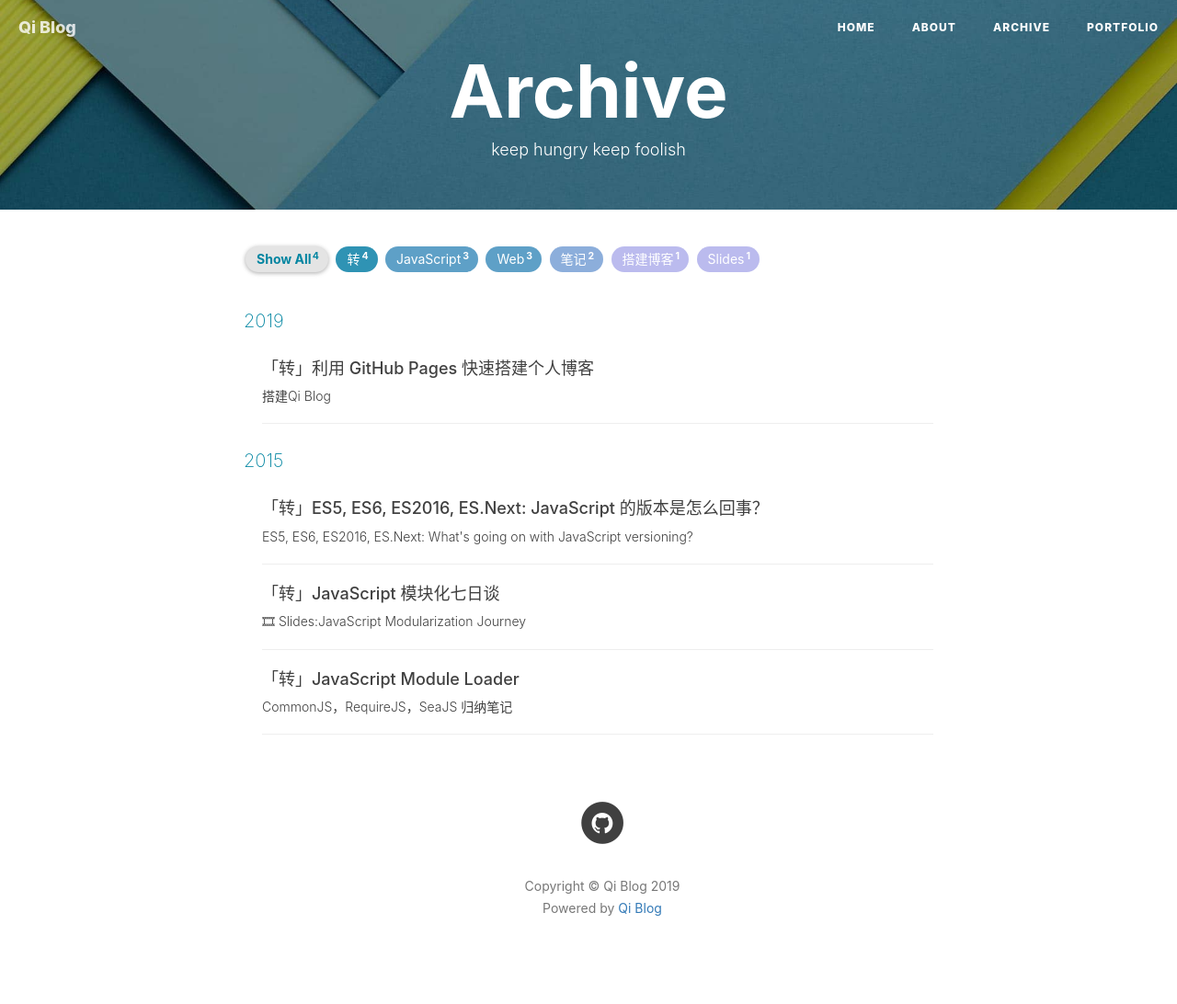
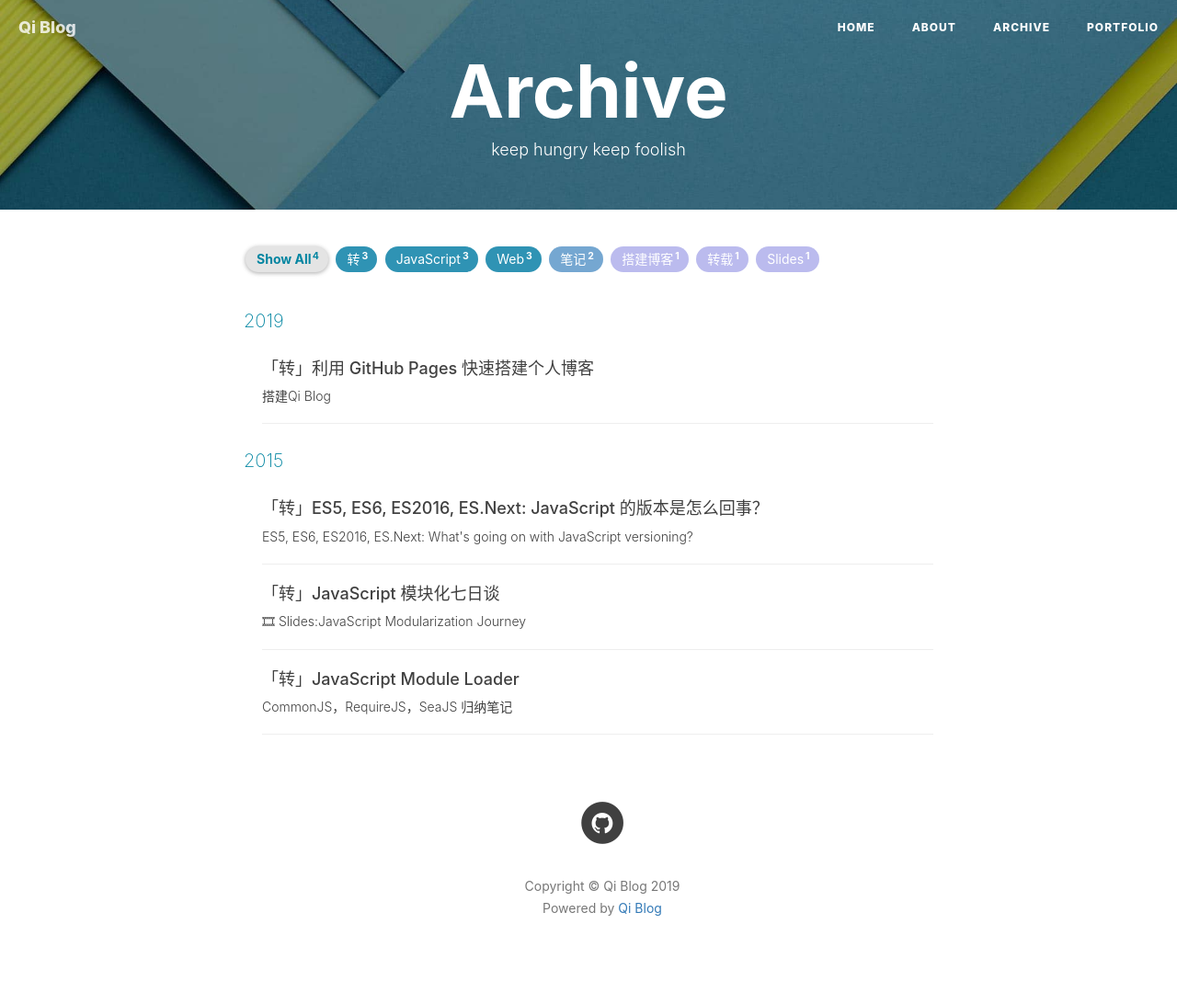
Before and after one commit to xqqaixuexi/xqqaixuexi.github.io, a Jekyll site: the page built from archive.html, in a window 1280 px wide. Shown: the whole page at 92% size. Built offline with Jekyll 4.4.1, drawn with Linux system fonts in a browser that asks for light colours; nearby versions of some CDN libraries; comment, search, counter and statistics services are not loaded.

Commit message:
Update 2019-07-21-js-my-blog.markdown

```diff
--- a/_posts/2019-07-21-js-my-blog.markdown
+++ b/_posts/2019-07-21-js-my-blog.markdown
@@ -7,7 +7,7 @@ author:     "Qi"
 header-img: "img/home-bg.png"
 catalog: true
 tags:
-    - 转
+    - 转载
     - 笔记
     - 搭建博客
 ---
```
